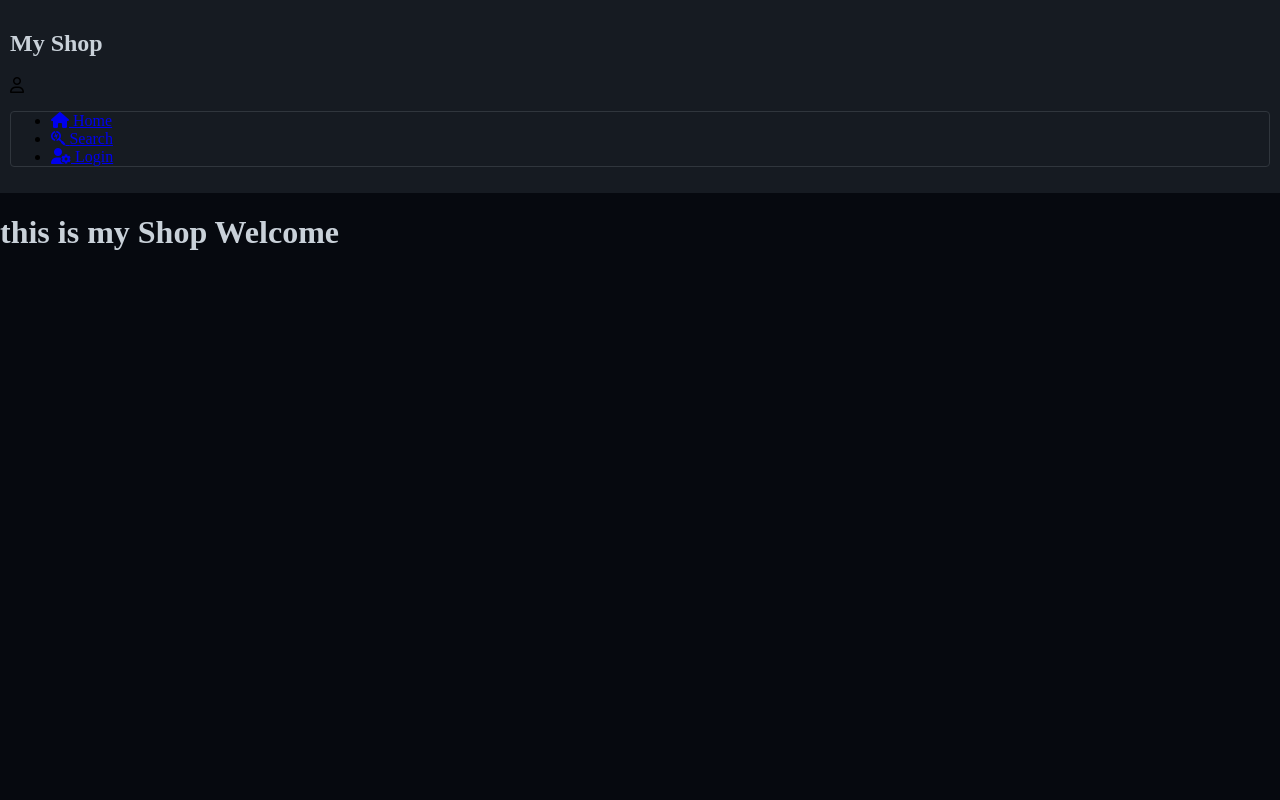
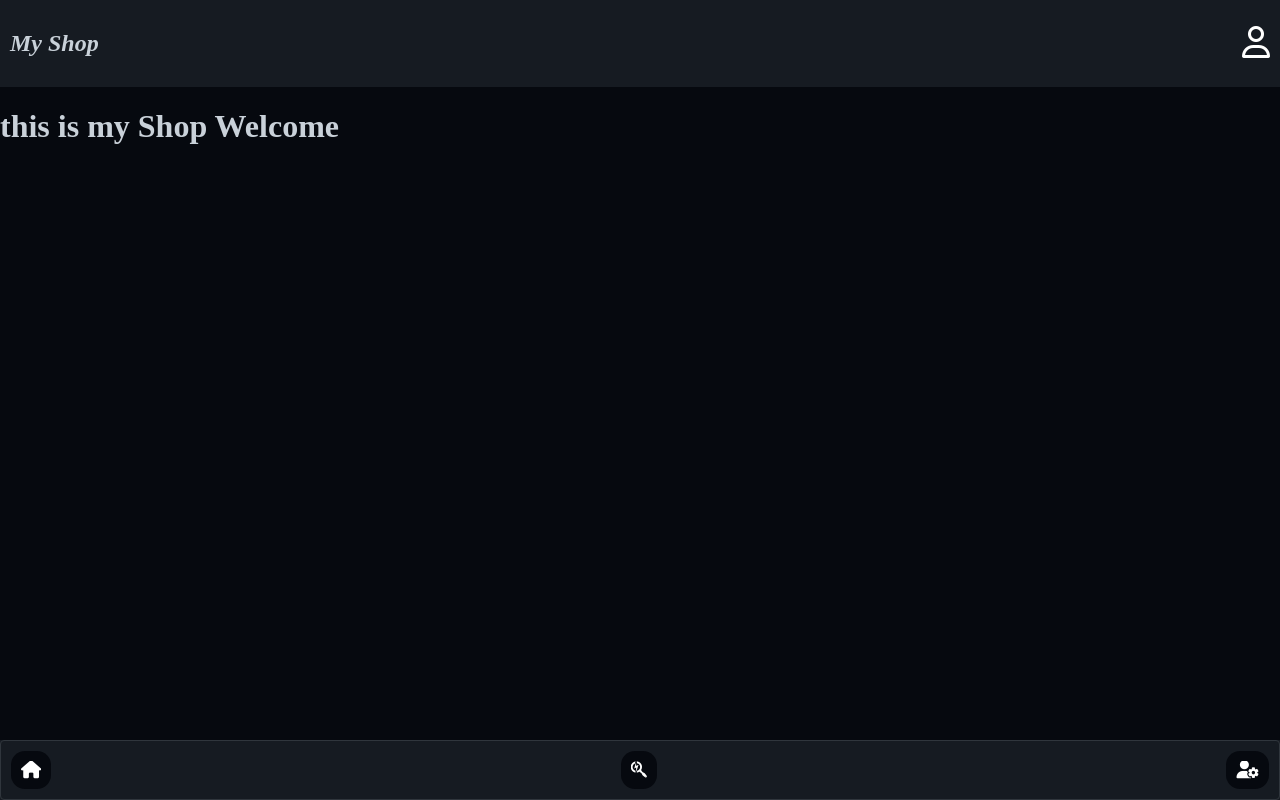
Before and after one commit to Arashfiroozabadi/my-shop, a website built with webpack: page src/index.html in a window 1280 px wide. Built offline with nearby package versions, Linux system fonts and the light colour scheme.

Commit message:
add navbar style

```diff
--- a/src/style.scss
+++ b/src/style.scss
@@ -1,36 +1,132 @@
 /*----Variable---- */
 $radius: 4px;
-$p :10px;
+$p: 10px;
+$icon-font-size: 18px;
+/* ----Colors---- */
+
 $dark-bg: #06090f;
 $header-bg: #161b22;
 $border-color: #30363d;
 $text-primary-color: #c9d1d9;
+$icon-color: white;
+
 @use 'sass:map';
 
-$theme-colors: ("success": #28a745, "info": #17a2b8, "warning": #ffc107);
+$theme-colors: (
+  "success": #28a745,
+  "info": #17a2b8,
+  "warning": #ffc107,
+);
 
-h1,h2 {
+h1,
+h2 {
   color: $text-primary-color;
 }
 * {
   box-sizing: border-box;
 }
-body{
+
+.icons {
+  color: $icon-color;
+}
+
+body {
   margin: 0;
   padding: 0;
-  background-color:$dark-bg;
-	header{
+  background-color: $dark-bg;
+  .app {
+    height: 100vh;
+    display: flex;
+    overflow: hidden;
+    position: relative;
+    flex-direction: column;
+
+    header {
+      padding: $p;
+      display: flex;
+      flex-wrap: wrap;
+      align-items: center;
+      justify-content: space-between;
       background-color: $header-bg;
+
+      .avatar {
+        font-style: italic;
+      }
+      .user {
+        font-size: 2em;
+      }
+      .navbar {
+        left: 0;
+        width: 100%;
+        bottom: 0;
+        position: absolute;
+        background-color: $header-bg;
+        .navbar-icon {
+          color: $icon-color;
+          font-size: 1.5em;
+        }
+        .navbar-links {
+          margin: 0;
+          border: 1px solid $border-color;
+          display: flex;
           padding: $p;
-	}
-	.navbar{
-		.navbar-links{
-			flex: 1;
-			border:1px solid $border-color;
+          list-style: none;
           border-radius: $radius;
+          justify-content: space-between;
+          li {
+            padding: $p;
+            border-radius: 14px;
+            background-color: $dark-bg;
+            a {
+              display: flex;
+              text-decoration: none;
+              overflow: hidden;
+              &:focus {
+                .links {
+                  width: 50px;
+                  margin-left: 5px;
+                  transform: scaleX(1);
                 }
               }
-	.svg-dog-icon{
+              .icons {
+                font-size: $icon-font-size;
+              }
+              .links {
+                width: 0px;
+                color: $text-primary-color;
+                display: inline-block;
+                transform-origin: -50% 50%;
+                transform: scaleX(0);
+                transition: width 0.5s, margin 0.2s, transform 0.2s 0.3s;
+              }
+            }
+            &:hover {
+              a {
+                .links {
+                  width: 50px;
+                  margin-left: 5px;
+                  transform: scaleX(1);
+                }
+              }
+            }
+            &:last-child {
+              a {
+                .links {
+                  transform-origin: 110% 50%;
+                }
+              }
+            }
+          }
+        }
+      }
+    }
+    main {
+      flex: 0.9;
+      overflow: scroll;
+    }
+  }
+
+  .svg-dog-icon {
     width: 100px;
     color: gray;
   }
```
Lines whose indentation alone changed are shown as unchanged.
